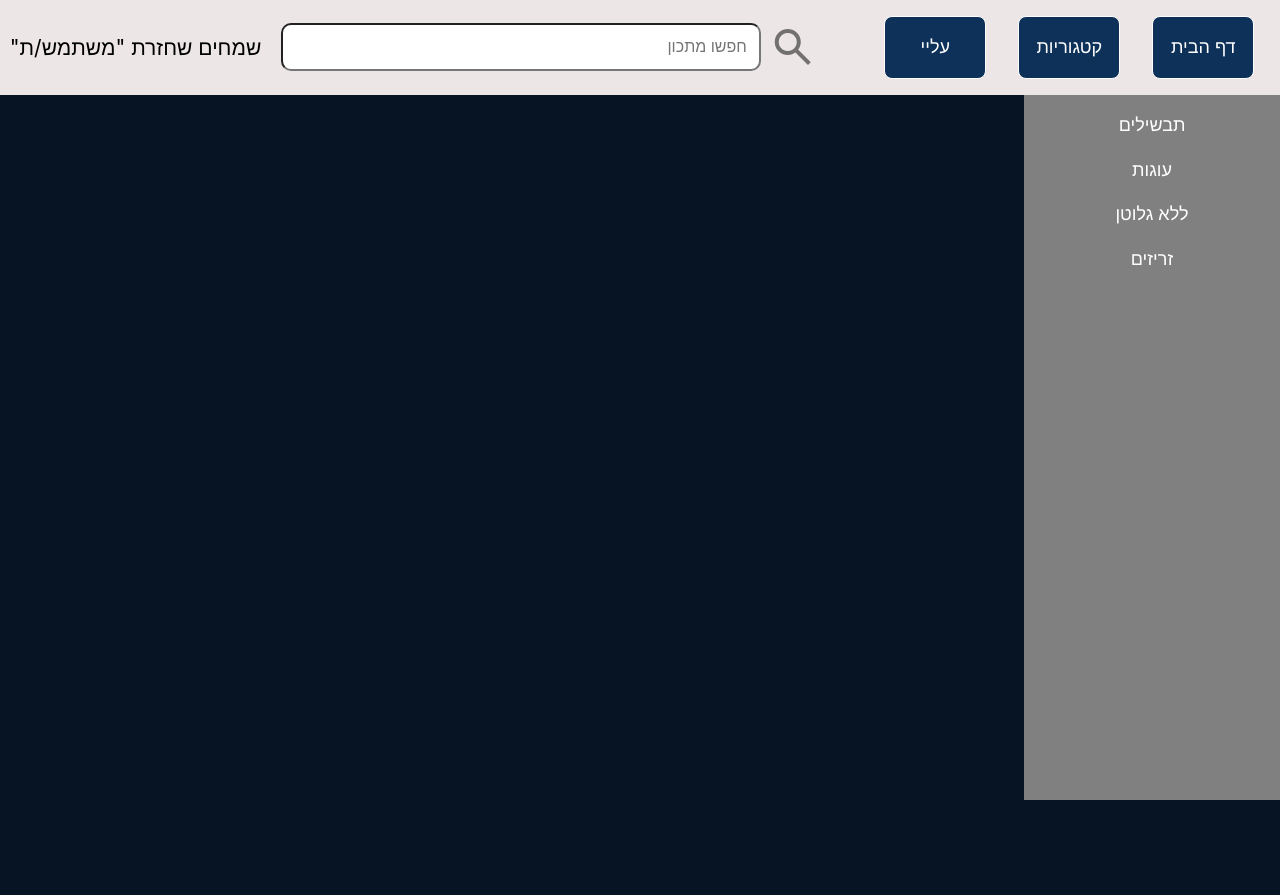
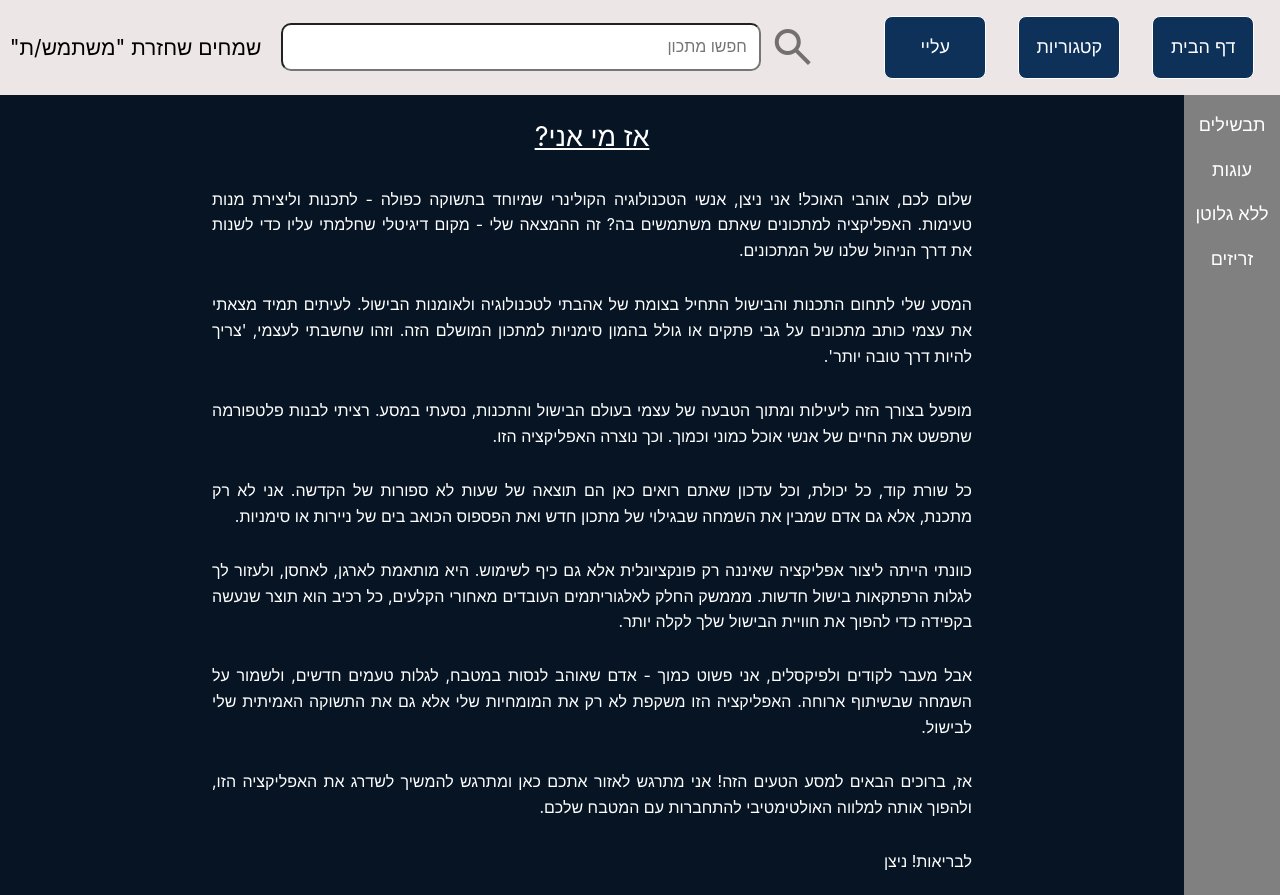
Before and after one commit to NitzanPeer/recipeas-frontend, a Vue app: page /about in a window 1280 px wide. Before the commit the page ends 800 px from the top, so only its background shows below. Built offline with nearby package versions, Linux system fonts and the light colour scheme.

Commit message:
Add about page. Route and style it.

```diff
--- a/src/assets/styles/main.scss
+++ b/src/assets/styles/main.scss
@@ -8,6 +8,7 @@
 @import 'views/home';
 @import 'views/RecipeEdit';
 @import 'views/RecipeDetails';
+@import 'views/About';
 
 // cmps
 
--- /dev/null
+++ b/src/assets/styles/views/_About.scss
@@ -0,0 +1,16 @@
+.about {
+    max-width: 800px;
+    margin: 0 auto;
+    padding: 20px;
+}
+
+.about p {
+    font-size: 16px;
+    line-height: 1.6;
+    text-align: justify;
+}
+
+h2 {
+    text-align: center;
+    text-decoration:underline;
+}
--- a/src/components/AppHeader.vue
+++ b/src/components/AppHeader.vue
@@ -9,7 +9,7 @@
                     <RouterLink to="">קטגוריות</RouterLink>
                 </li>
                 <li>
-                    <RouterLink to="">עליי</RouterLink>
+                    <RouterLink to="/about">עליי</RouterLink>
                 </li>
             </ul>
             <div class="search-container">
--- a/src/router/index.js
+++ b/src/router/index.js
@@ -2,6 +2,7 @@ import { createRouter, createWebHistory } from 'vue-router'
 import HomeView from '../views/HomeView.vue'
 import RecipeDetails from '../views/RecipeDetails.vue'
 import RecipeEdit from '../views/RecipeEdit.vue'
+import About from '../views/About.vue'
 
 const router = createRouter({
     history: createWebHistory(import.meta.env.BASE_URL),
@@ -27,8 +28,10 @@ const router = createRouter({
             component: RecipeEdit
         },
         {
-            // path: '/about',
-            // name: 'about',
+            path: '/about',
+            name: 'about',
+            component: About
+
             // why do we need the anon func here?
             // component: () => import('../views/AboutView.vue')
         }
--- /dev/null
+++ b/src/views/About.vue
@@ -0,0 +1,73 @@
+<template>
+    <div class="about">
+        <h2>אז מי אני?</h2>
+        <!-- <p>{{ paragraphHeb }}</p> -->
+        <div v-html="formattedParagraphs"></div>
+    </div>
+</template>
+
+<script>
+
+export default {
+    data() {
+        return {
+            paragraph:
+                `Hey there, fellow foodies!
+                I'm Nitzan, the culinary tech enthusiast who's as passionate about coding as I am about creating
+                delightful dishes.This recipe app you're using? Well, it's my brainchild – a digital haven I envisioned to
+                revolutionize the way we manage our recipes.
+
+                My journey into this world of programming and cooking started at the intersection of my love for technology and the
+                culinary arts.I often found myself scribbling recipes on scraps of paper or scrolling through endless bookmarks for
+                that one perfect dish.That's when I thought, 'There's got to be a better way.'
+
+                Driven by this need for efficiency and fueled by my obsession with both cooking and coding, I embarked on a mission.
+                I wanted to build a platform that simplifies the lives of food enthusiasts like you and me.Thus, this app was born.
+
+                Every line of code, every feature, and every update you see here is a result of countless hours of dedication.I'm
+                not just a programmer; I'm someone who understands the joy of discovering a new recipe and the frustration of losing
+                it in a sea of papers or bookmarks.
+
+                I aimed to create an app that's not just functional but also a joy to use. It's designed to seamlessly organize,
+                store, and help you discover new culinary adventures.From the sleek interface to the behind - the - scenes algorithms,
+                every aspect has been carefully crafted to make your cooking experience smoother.
+
+                But beyond the codes and pixels, I'm just like you – someone who loves experimenting in the kitchen, exploring new
+                flavors, and cherishing the joy that sharing a meal brings.This app reflects not just my expertise but also my
+                genuine passion for cooking.
+
+                So, welcome to this flavorful journey! I'm thrilled to have you here and excited to keep enhancing this app, making
+                it the ultimate companion for your kitchen escapades.
+
+                Here's to creating, savoring, and sharing amazing recipes together!
+
+                Happy cooking,
+                            Nitzan`,
+            paragraphHeb:
+                            `שלום לכם, אוהבי האוכל!
+                אני ניצן, אנשי הטכנולוגיה הקולינרי שמיוחד בתשוקה כפולה - לתכנות וליצירת מנות טעימות. האפליקציה למתכונים שאתם משתמשים בה? זה ההמצאה שלי - מקום דיגיטלי שחלמתי עליו כדי לשנות את דרך הניהול שלנו של המתכונים.
+
+                המסע שלי לתחום התכנות והבישול התחיל בצומת של אהבתי לטכנולוגיה ולאומנות הבישול. לעיתים תמיד מצאתי את עצמי כותב מתכונים על גבי פתקים או גולל בהמון סימניות למתכון המושלם הזה. וזהו שחשבתי לעצמי, 'צריך להיות דרך טובה יותר'.
+
+                מופעל בצורך הזה ליעילות ומתוך הטבעה של עצמי בעולם הבישול והתכנות, נסעתי במסע. רציתי לבנות פלטפורמה שתפשט את החיים של אנשי אוכל כמוני וכמוך. וכך נוצרה האפליקציה הזו.
+
+                כל שורת קוד, כל יכולת, וכל עדכון שאתם רואים כאן הם תוצאה של שעות לא ספורות של הקדשה. אני לא רק מתכנת, אלא גם אדם שמבין את השמחה שבגילוי של מתכון חדש ואת הפספוס הכואב בים של ניירות או סימניות.
+
+                כוונתי הייתה ליצור אפליקציה שאיננה רק פונקציונלית אלא גם כיף לשימוש. היא מותאמת לארגן, לאחסן, ולעזור לך לגלות הרפתקאות בישול חדשות. מממשק החלק לאלגוריתמים העובדים מאחורי הקלעים, כל רכיב הוא תוצר שנעשה בקפידה כדי להפוך את חוויית הבישול שלך לקלה יותר.
+
+                אבל מעבר לקודים ולפיקסלים, אני פשוט כמוך - אדם שאוהב לנסות במטבח, לגלות טעמים חדשים, ולשמור על השמחה שבשיתוף ארוחה. האפליקציה הזו משקפת לא רק את המומחיות שלי אלא גם את התשוקה האמיתית שלי לבישול.
+
+                אז, ברוכים הבאים למסע הטעים הזה! אני מתרגש לאזור אתכם כאן ומתרגש להמשיך לשדרג את האפליקציה הזו, ולהפוך אותה למלווה האולטימטיבי להתחברות עם המטבח שלכם.
+
+                לבריאות!
+                ניצן`
+        }
+    },
+    computed: {
+        formattedParagraphs() {
+          return this.paragraphHeb.split('\n\n').map((para) => `<br><p>${para}</p>`).join('');
+        }
+    }
+}
+
+</script>
--- a/src/views/HomeView.vue
+++ b/src/views/HomeView.vue
@@ -11,6 +11,7 @@
 import RecipeList from '../components/RecipeList.vue'
 import RecipeDetails from './RecipeDetails.vue'
 import RecipeEdit from './RecipeEdit.vue'
+import About from './About.vue'
 import { recipeService } from '../services/recipe.service.local'
 import { eventBus } from '../services/event-bus.service'
 
@@ -67,6 +68,7 @@ export default {
         RecipeList,
         RecipeEdit,
         RecipeDetails,
+        About,
     }
 }
 
```
